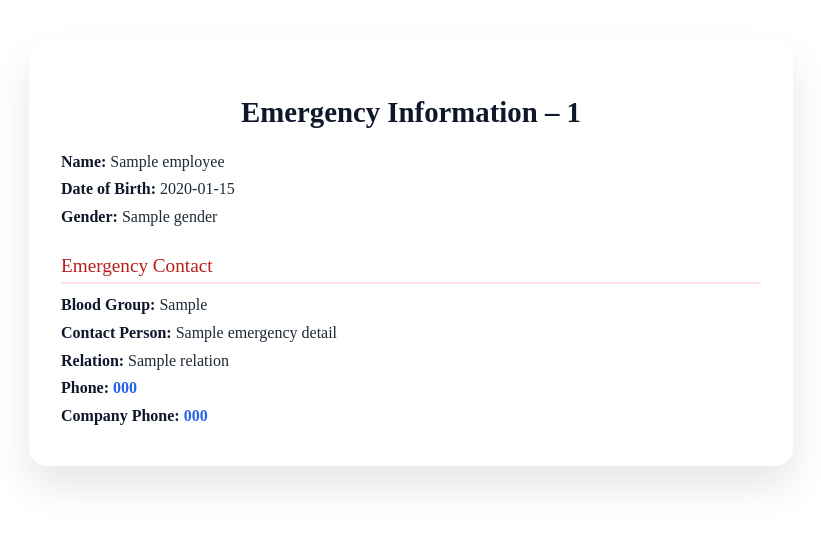
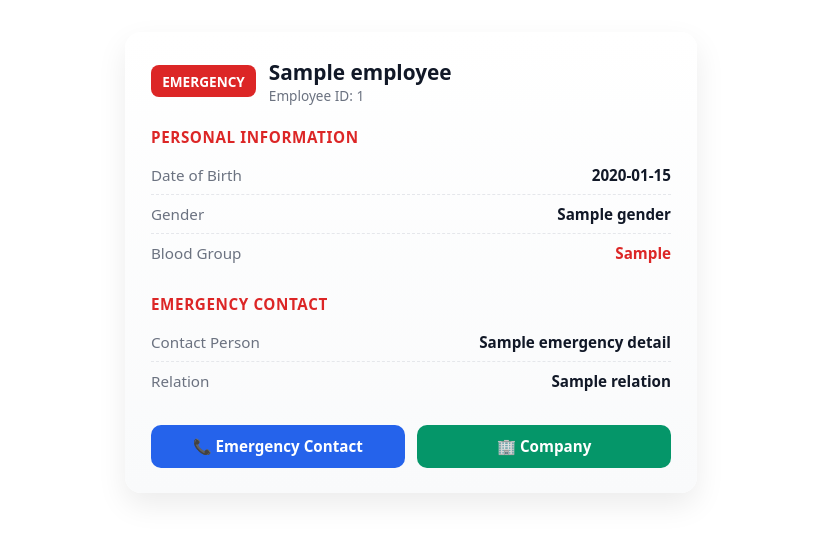
Before and after one commit to ASKiran2848/LOHSIDCARD, a Flask app: template templates/emergency_details.html in a window 1280 px wide. Shown: the top 538 px of the page, without its empty margins (229-1050 px from the left). Run offline with Flask 3, Linux system fonts and the light colour scheme; the template is opened without the code that fills it: most values are stand-ins (such as "Sample title", 1, 10 or a date in 2020).

Commit message:
updated new ui

```diff
--- a/templates/emergency_details.html
+++ b/templates/emergency_details.html
@@ -1,153 +1,187 @@
-
 {% block content %}
 <style>
 /* ==========================
-   Emergency Card UI
+   Emergency Medical Card
    ========================== */
-.emergency-container {
-  max-width: 700px;
-  margin: 2.5rem auto;
-  background: #ffffff;
-  border-radius: 18px;
-  padding: 2rem;
-  box-shadow: 0 20px 40px rgba(0, 0, 0, 0.1);
+.em-card {
+  max-width: 520px;
+  margin: 2rem auto;
+  background: linear-gradient(180deg, #ffffff, #f9fafb);
+  border-radius: 16px;
+  padding: 1.6rem;
+  box-shadow: 0 12px 30px rgba(0,0,0,0.08);
+  font-family: system-ui, -apple-system, BlinkMacSystemFont, sans-serif;
 }
 
-.emergency-container h2 {
-  font-size: 1.8rem;
-  color: #0f172a;
-  margin-bottom: 1.5rem;
-  text-align: center;
+.em-header {
+  display: flex;
+  align-items: center;
+  gap: 0.8rem;
+  margin-bottom: 1.2rem;
 }
 
-.info-block p {
-  font-size: 1rem;
-  margin: 0.6rem 0;
-  color: #1f2937;
+.em-badge {
+  background: #dc2626;
+  color: white;
+  font-weight: 700;
+  padding: 0.4rem 0.7rem;
+  border-radius: 8px;
+  font-size: 0.85rem;
 }
 
-.info-block strong {
-  color: #0f172a;
+.em-title {
+  font-size: 1.3rem;
+  font-weight: 700;
+  color: #111827;
 }
 
-.section-title {
-  margin-top: 1.8rem;
-  margin-bottom: 0.8rem;
-  font-size: 1.2rem;
-  color: #b91c1c;
-  border-bottom: 2px solid #fee2e2;
-  padding-bottom: 0.3rem;
+.em-sub {
+  font-size: 0.85rem;
+  color: #6b7280;
 }
 
 /* ==========================
-   Phone Links
+   Info Rows
    ========================== */
-.phone-link {
-  color: #2563eb;
-  font-weight: 600;
-  text-decoration: none;
+.em-section {
+  margin-top: 1.4rem;
 }
 
-.phone-link:hover {
-  text-decoration: underline;
+.em-section h3 {
+  font-size: 0.95rem;
+  text-transform: uppercase;
+  letter-spacing: 0.04em;
+  color: #dc2626;
+  margin-bottom: 0.6rem;
+}
+
+.em-row {
+  display: flex;
+  justify-content: space-between;
+  padding: 0.55rem 0;
+  border-bottom: 1px dashed #e5e7eb;
+  font-size: 0.95rem;
+}
+
+.em-row:last-child {
+  border-bottom: none;
+}
+
+.em-label {
+  color: #6b7280;
+}
+
+.em-value {
+  font-weight: 600;
+  color: #111827;
+  text-align: right;
 }
 
 /* ==========================
-   QR Code
+   Call Buttons
    ========================== */
-.qr-section {
-  margin-top: 2.5rem;
-  text-align: center;
+.call-actions {
+  margin-top: 1.6rem;
+  display: grid;
+  grid-template-columns: 1fr 1fr;
+  gap: 0.8rem;
 }
 
-.qr-section img {
-  width: 200px;
-  padding: 0.75rem;
-  background: #ffffff;
-  border-radius: 14px;
-  box-shadow: 0 10px 20px rgba(0, 0, 0, 0.15);
-}
-
-/* ==========================
-   Download Button
-   ========================== */
-.btn {
-  display: inline-block;
-  margin-top: 1.2rem;
-  padding: 0.7rem 1.2rem;
-  background: linear-gradient(135deg, #dc2626, #b91c1c);
-  color: #ffffff;
+.call-btn {
+  text-align: center;
+  padding: 0.7rem;
   border-radius: 10px;
   font-weight: 600;
   text-decoration: none;
+  color: white;
+  font-size: 0.95rem;
 }
 
-.btn:hover {
+.call-primary {
+  background: #2563eb;
+}
+
+.call-secondary {
+  background: #059669;
+}
+
+.call-btn:hover {
   opacity: 0.9;
 }
 
 /* ==========================
-   Mobile Friendly
+   Mobile
    ========================== */
-@media (max-width: 600px) {
-  .emergency-container {
-    margin: 1.5rem;
-    padding: 1.5rem;
+@media (max-width: 480px) {
+  .em-card {
+    margin: 1rem;
   }
 
-  .emergency-container h2 {
-    font-size: 1.5rem;
+  .call-actions {
+    grid-template-columns: 1fr;
   }
 }
 </style>
 
-<div class="emergency-container">
-  <h2>Emergency Information – {{ employee_id }}</h2>
+<div class="em-card">
 
-  <div class="info-block">
-    <p><strong>Name:</strong> {{ employee['Name'] }}</p>
-    <p><strong>Date of Birth:</strong> {{ employee['Date of Birth'] | datetimeformat }}</p>
-    <p><strong>Gender:</strong> {{ employee['Gender'] }}</p>
+  <!-- Header -->
+  <div class="em-header">
+    <div class="em-badge">EMERGENCY</div>
+    <div>
+      <div class="em-title">{{ employee['Name'] }}</div>
+      <div class="em-sub">Employee ID: {{ employee_id }}</div>
+    </div>
   </div>
 
-  <div class="section-title">Emergency Contact</div>
-
-  <div class="info-block">
-    <p><strong>Blood Group:</strong> {{ employee['Emergency Details']['Blood group'] }}</p>
-    <p><strong>Contact Person:</strong> {{ employee['Emergency Details']['Contact Person Name'] }}</p>
-    <p><strong>Relation:</strong> {{ employee['Emergency Details']['Relation'] }}</p>
-
-    <!-- ✅ Clickable Phones -->
-    <p>
-      <strong>Phone:</strong>
-      <a class="phone-link"
-         href="tel:{{ employee['Emergency Details']['Phone Number'] | replace(' ', '') }}">
-        {{ employee['Emergency Details']['Phone Number'] }}
-      </a>
-    </p>
-
-    <p>
-      <strong>Company Phone:</strong>
-      <a class="phone-link"
-         href="tel:{{ employee['Emergency Details']['Company Phone Number'] | replace(' ', '') }}">
-        {{ employee['Emergency Details']['Company Phone Number'] }}
-      </a>
-    </p>
+  <!-- Personal Info -->
+  <div class="em-section">
+    <h3>Personal Information</h3>
+    <div class="em-row">
+      <div class="em-label">Date of Birth</div>
+      <div class="em-value">{{ employee['Date of Birth'] | datetimeformat }}</div>
+    </div>
+    <div class="em-row">
+      <div class="em-label">Gender</div>
+      <div class="em-value">{{ employee['Gender'] }}</div>
+    </div>
+    <div class="em-row">
+      <div class="em-label">Blood Group</div>
+      <div class="em-value" style="color:#dc2626;">
+        {{ employee['Emergency Details']['Blood group'] }}
+      </div>
+    </div>
   </div>
 
-  <!-- <div class="qr-section">
-    <h3 class="section-title" style="border:none;color:#0f172a;">QR Code</h3>
+  <!-- Emergency Contact -->
+  <div class="em-section">
+    <h3>Emergency Contact</h3>
+    <div class="em-row">
+      <div class="em-label">Contact Person</div>
+      <div class="em-value">
+        {{ employee['Emergency Details']['Contact Person Name'] }}
+      </div>
+    </div>
+    <div class="em-row">
+      <div class="em-label">Relation</div>
+      <div class="em-value">
+        {{ employee['Emergency Details']['Relation'] }}
+      </div>
+    </div>
+  </div>
 
-    {% if qr_base64 %}
-      <img src="{{ qr_base64 }}" alt="QR Code">
-    {% else %}
-      <p>No QR available.</p>
-    {% endif %}
+  <!-- Call Buttons -->
+  <div class="call-actions">
+    <a class="call-btn call-primary"
+       href="tel:{{ employee['Emergency Details']['Phone Number'] | replace(' ', '') }}">
+      📞 Emergency Contact
+    </a>
 
-    {% if qr_url %}
-      <br>
-      <a class="btn" href="{{ qr_url }}" target="_blank">Download QR</a>
-    {% endif %}
-  </div> -->
+    <a class="call-btn call-secondary"
+       href="tel:{{ employee['Emergency Details']['Company Phone Number'] | replace(' ', '') }}">
+      🏢 Company
+    </a>
+  </div>
+
 </div>
 {% endblock %}
```
